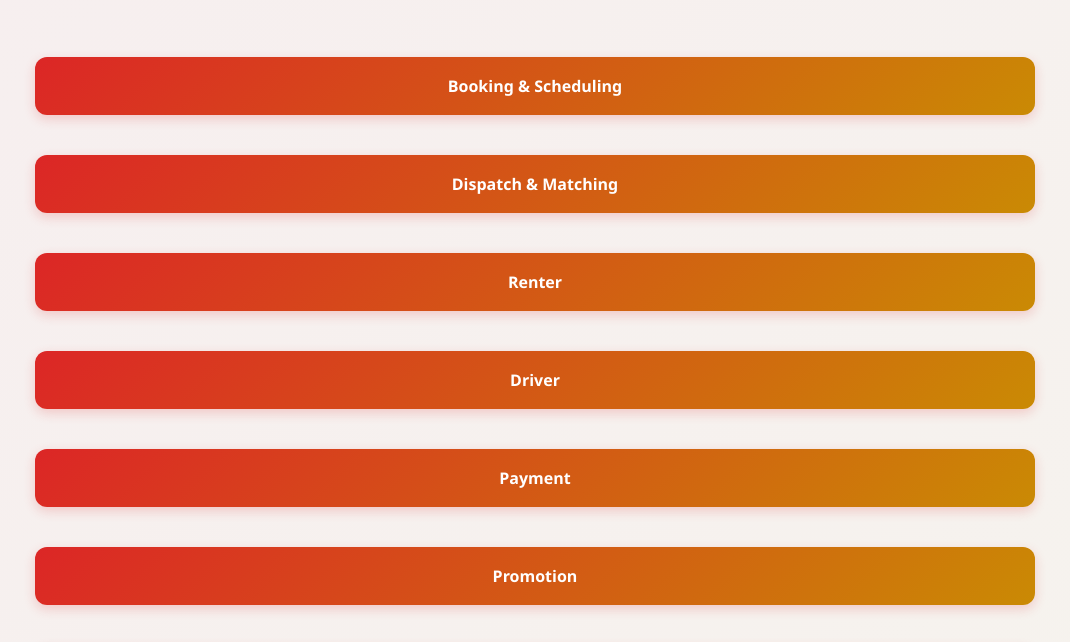
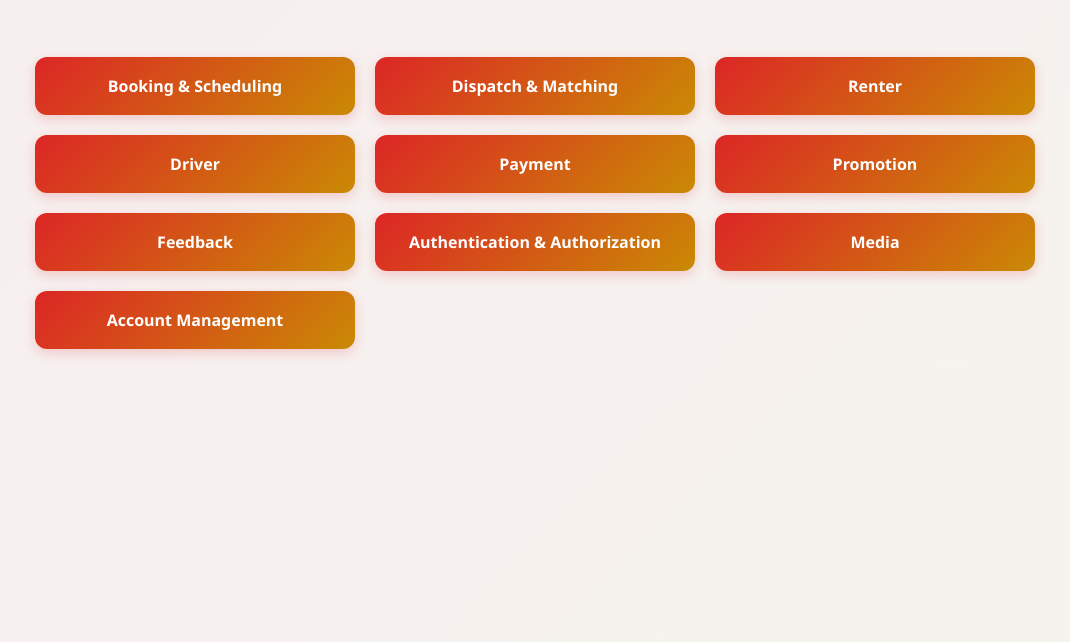
Before and after one commit to ThanhDuy190304/API-designs---Software-Engineer-Thesis-K22, a plain HTML site: page index.html in a window 1280 px wide. Shown: the part 148-790 px from the top of the page, without its empty margins (105-1175 px from the left). Drawn offline with Linux system fonts and the light colour scheme.

Commit message:
refactor

```diff
--- a/app.css
+++ b/app.css
@@ -1,4 +1,4 @@
-body {
+/* body {
     font-family: 'Segoe UI', Tahoma, Geneva, Verdana, sans-serif;
     margin: 0;
     background-color: #f8f9fa;
@@ -100,4 +100,93 @@ body {
 
 .btn:active {
     transform: translateY(-1px);
+} */
+
+
+
+
+
+
+body {
+    font-family: 'Segoe UI', Tahoma, Geneva, Verdana, sans-serif;
+    margin: 0;
+    background-color: #f8f9fa;
+    padding: 40px 20px;
+    background-image: linear-gradient(135deg, rgba(220, 38, 38, 0.05) 0%, rgba(202, 138, 4, 0.05) 100%);
+    min-height: 100vh;
 }
+
+.header-container {
+    text-align: center;
+    margin-bottom: 50px;
+    position: relative;
+}
+
+.header {
+    display: inline-block;
+    font-size: 48px;
+    font-weight: 800;
+    background: linear-gradient(90deg, #DC2626 0%, #CA8A04 100%);
+    background-clip: text;
+    -webkit-background-clip: text;
+    -webkit-text-fill-color: transparent;
+    margin-bottom: 10px;
+    position: relative;
+    z-index: 2;
+}
+
+.buttons-container {
+    display: grid;
+    grid-template-columns: 1fr;
+    /* Mặc định 1 cột cho màn hình nhỏ */
+    gap: 20px;
+    max-width: 1000px;
+    margin: 0 auto;
+}
+
+@media (min-width: 768px) {
+    .buttons-container {
+        grid-template-columns: repeat(3, 1fr);
+        /* 3 cột cho màn hình lớn */
+    }
+}
+
+.btn {
+    background: linear-gradient(135deg, #DC2626 0%, #CA8A04 100%);
+    color: white;
+    text-decoration: none;
+    padding: 18px 24px;
+    text-align: center;
+    border-radius: 12px;
+    font-size: 16px;
+    font-weight: 600;
+    transition: all 0.3s ease;
+    display: block;
+    box-shadow: 0 4px 12px rgba(220, 38, 38, 0.2);
+    position: relative;
+    overflow: hidden;
+}
+
+.btn::before {
+    content: '';
+    position: absolute;
+    top: 0;
+    left: -100%;
+    width: 100%;
+    height: 100%;
+    background: linear-gradient(90deg, transparent, rgba(255, 255, 255, 0.2), transparent);
+    transition: left 0.5s;
+}
+
+.btn:hover {
+    transform: translateY(-3px);
+    box-shadow: 0 8px 20px rgba(220, 38, 38, 0.3);
+}
+
+.btn:hover::before {
+    left: 100%;
+}
+
+.btn:active {
+    transform: translateY(-1px);
+}
```
